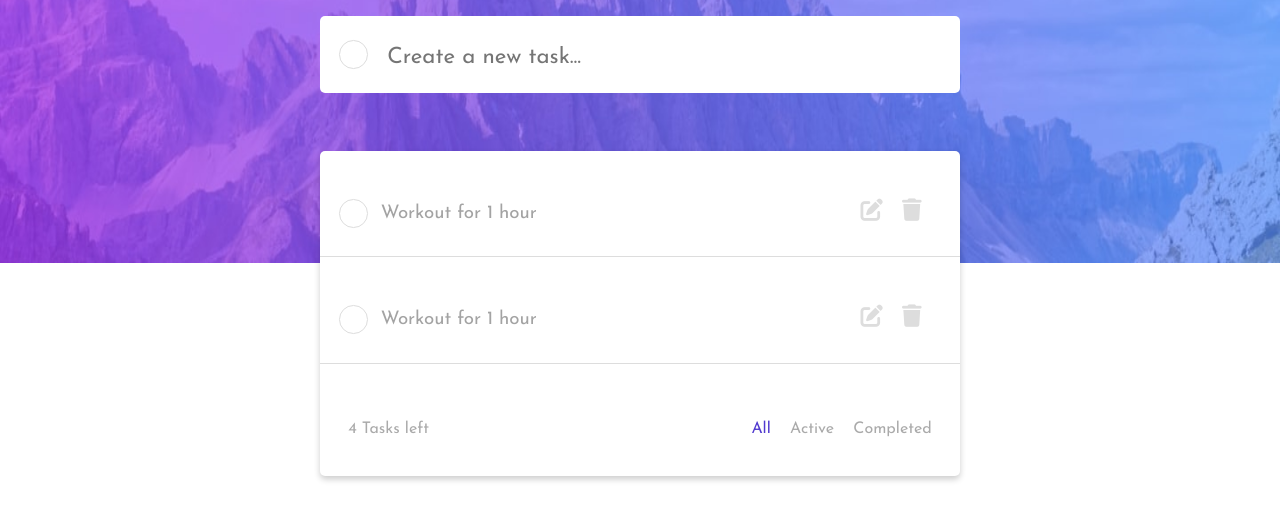
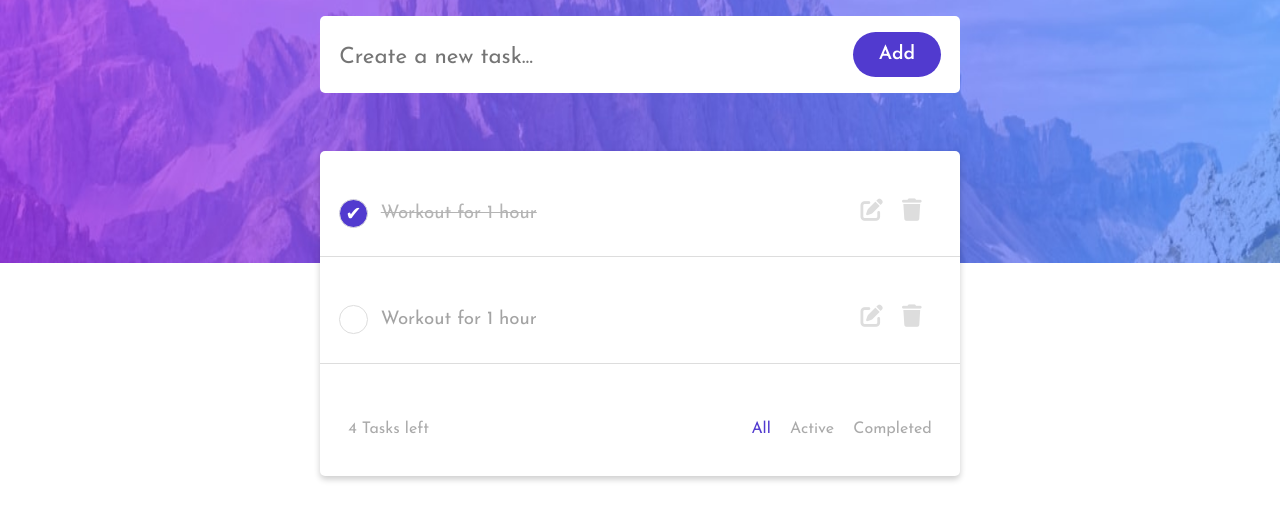
Before and after one commit to GSG-G11/G-B-Todo-Abed, a plain HTML site: page index.html in a window 1280 px wide. Shown: the part 137-656 px from the top of the page. Drawn offline with Linux system fonts and the light colour scheme.

Commit message:
Complete task function

```diff
--- a/css/style.css
+++ b/css/style.css
@@ -43,6 +43,8 @@
   background-color: #fff;
   display: flex;
   align-items: center;
+  justify-content: space-between;
+  padding: 0 1.2rem;
   gap: 1.2rem;
 }
 
@@ -53,6 +55,22 @@
   border: none;
   margin-top: 0.4rem;
   font-size: 1.4rem;
+}
+
+.add-task-btn {
+  padding: 0.8rem 1.6rem;
+  border-radius: 25px;
+  font-size: 1.2rem;
+  color: #fff;
+  font-weight: 600;
+  background-color: #513acf;
+  outline: none;
+  border: none;
+  cursor: pointer;
+}
+
+.add-task-btn:hover {
+  background-color: #4a3dba;
 }
 
 .btn {
@@ -69,6 +87,23 @@
 
 .btn:hover {
   border: #513acf solid 2px;
+}
+
+.btn.complete-btn {
+  background-color: #513acf;
+  position: relative;
+  transition: all 0.2s ease-in-out;
+}
+
+.btn.complete-btn::after {
+  content: '✔';
+  position: absolute;
+  top: 50%;
+  left: 50%;
+  transform: translate(-50%, -50%);
+  font-size: 1.2rem;
+  color: #fff;
+  transition: all 0.2s ease-in-out;
 }
 
 .tasks-list {
@@ -106,6 +141,12 @@
 
 .task h3 {
   font-weight: 400;
+  transition: all 0.2s ease-in-out;
+}
+
+.complete-task {
+  text-decoration: line-through;
+  color: #b4b4b4;
 }
 
 .task-options {
--- a/index.html
+++ b/index.html
@@ -32,20 +32,20 @@
       <div class="container">
         <h1 class="logo">TODO</h1>
         <form action="" class="input-form">
-          <button class="btn add-task-btn" type="button"></button>
           <input
             type="text"
             class="add-task-input"
             name="task"
             placeholder="Create a new task..."
           />
+          <button class="add-task-btn" type="button">Add</button>
         </form>
         <div class="tasks-list">
           <div class="tasks">
             <div class="task-row">
               <div class="task">
-                <button class="btn"></button>
-                <h3>Workout for 1 hour</h3>
+                <button class="btn complete-btn"></button>
+                <h3 class="complete-task">Workout for 1 hour</h3>
               </div>
               <div class="task-options">
                 <i class="fas fa-edit edit"></i>
--- a/js/script.js
+++ b/js/script.js
@@ -10,6 +10,12 @@ body.addEventListener('click', function (e) {
 
   if (e.target.classList.contains('edit')) {
     editTask(e);
+  }
+
+  if (e.target.classList.contains('btn')) {
+    e.target.classList.toggle('complete-btn');
+    const completeTask = e.target.parentElement.querySelector('h3');
+    completeTask.classList.toggle('complete-task');
   }
 });
 
```
